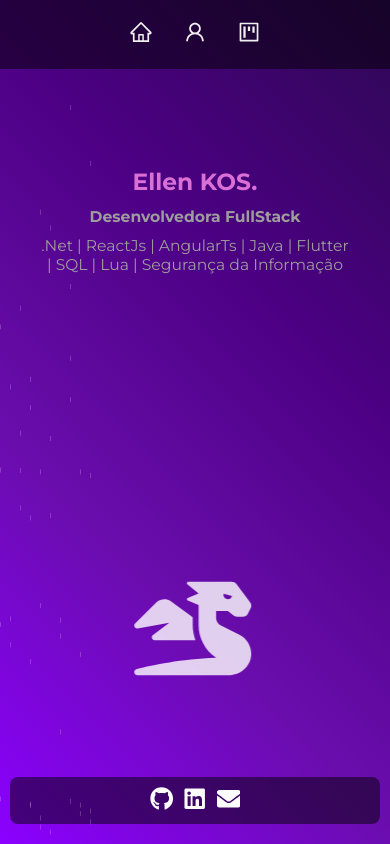
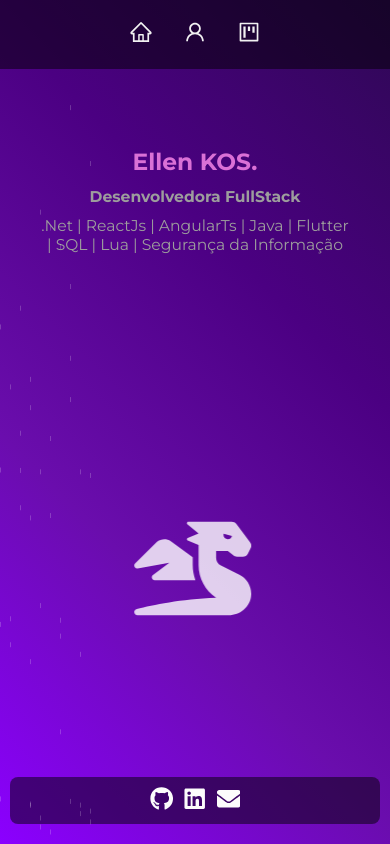
Before and after one commit to KruxKossel/Portifolio, a React (Vite) app: page / in a window 390 px wide. Built offline with nearby package versions, Linux system fonts and the light colour scheme.

Commit message:
att margem

```diff
--- a/src/pages/Home.css
+++ b/src/pages/Home.css
@@ -158,6 +158,7 @@ p {
     width: 100%; /* Ocupa toda a largura */
     margin-right: 0; /* Remove margem lateral direita */
     margin-top: 10px; /* Ajusta espaçamento superior */
+    margin-bottom: 80px;
   }
 
   h1 {
```
